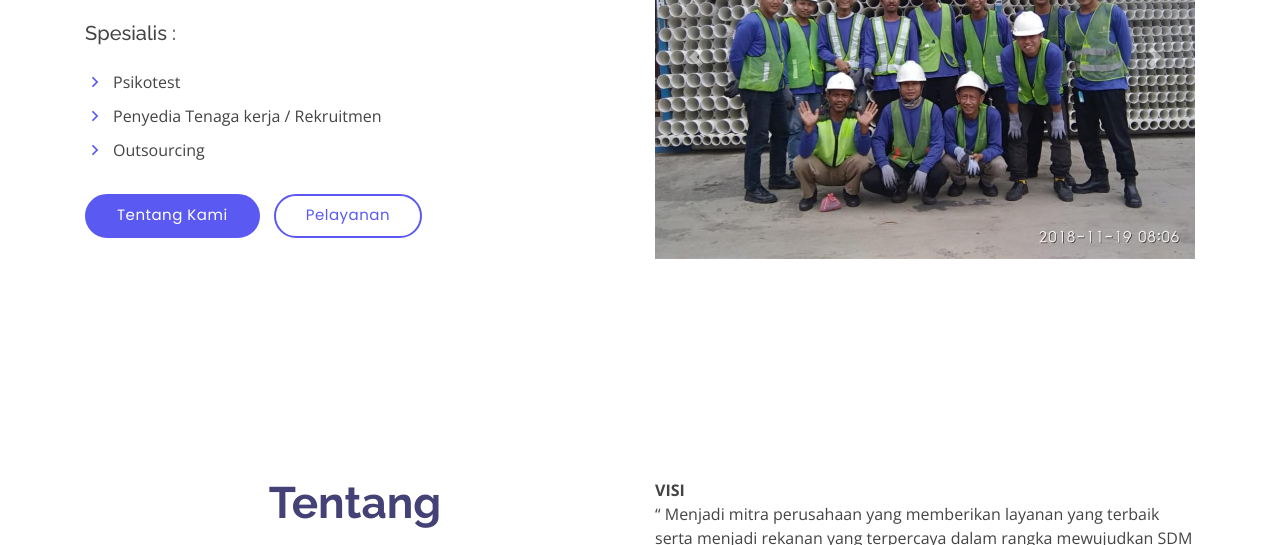
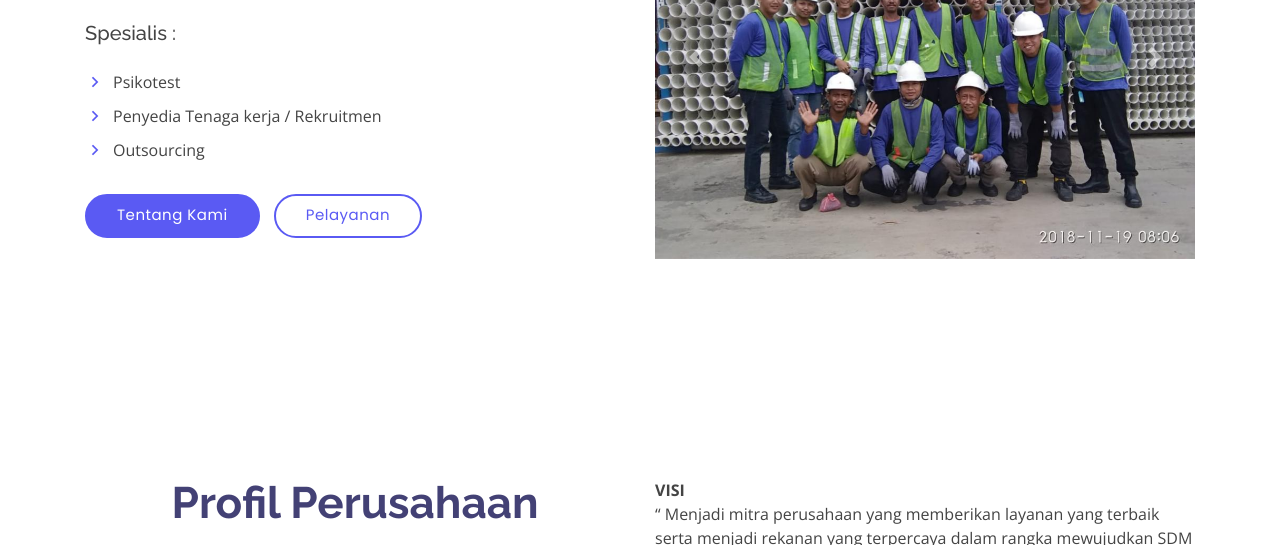
Before and after one commit to aldiansha256/dinamikprimapersada, a plain HTML site: page index.html in a window 1280 px wide. Shown: the part 382-927 px from the top of the page. Drawn offline with nearby package versions, Linux system fonts and the light colour scheme.

Commit message:
Fix word

```diff
--- a/index.html
+++ b/index.html
@@ -121,7 +121,7 @@
       <div class="container">
         <div class="row content">
           <div class="col-lg-6">
-            <h2 class="text-center">Tentang</h2>
+            <h2 class="text-center">Profil Perusahaan</h2>
             <p style="text-indent: 30px;">
               PT.Dinamik Prima Persada adalah sebuah perusahaan yang bergerak dalam bidang pelayanan jasa pengamanan,
               konsultan psikotest dan penyediaan tenaga kerja khususnya security atau satpam dan tenaga kerja
```
